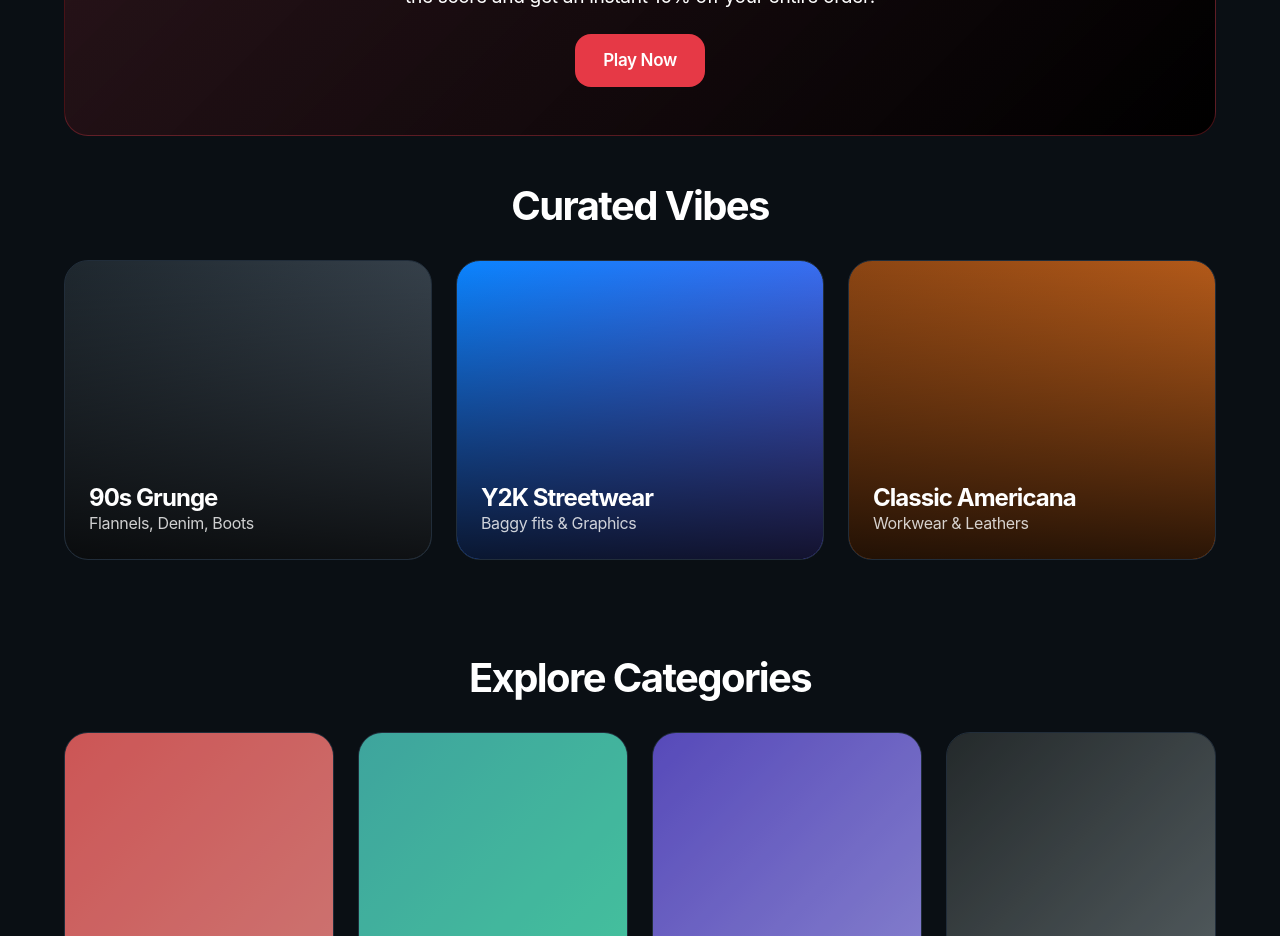
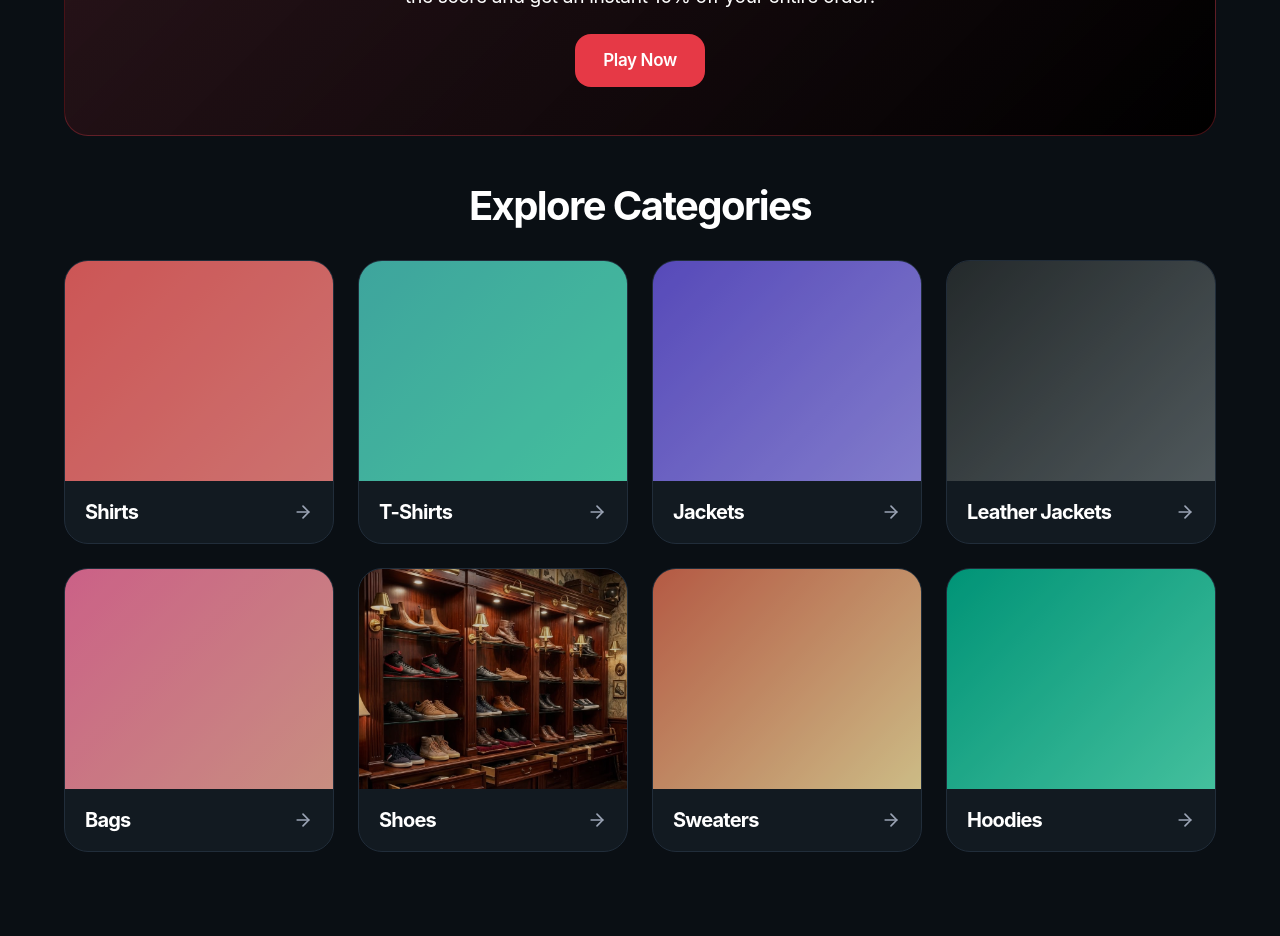
Before and after one commit to MohaminMalik/Ported-Hub, a Next.js app: page / in a window 1280 px wide. Shown: the part 1620-2556 px from the top of the page. Built offline with nearby package versions, Linux system fonts and the light colour scheme.

Commit message:
Remove Curated Vibes section

```diff
--- a/src/app/page.tsx
+++ b/src/app/page.tsx
@@ -77,26 +77,6 @@ export default function Home() {
           <Link href="/game" className="btn-primary">
             Play Now
           </Link>
-        </div>
-      </section>
-
-      {/* Curated Lookbooks */}
-      <section className="container py-12 animate-slide-up">
-        <h2 className="mb-8" style={{ fontSize: '2.5rem', fontWeight: 700, textAlign: 'center' }}>Curated Vibes</h2>
-        <div className="grid grid-cols-3">
-          {[
-            { title: "90s Grunge", subtitle: "Flannels, Denim, Boots", img: "linear-gradient(135deg, #1e272e, #485460)" },
-            { title: "Y2K Streetwear", subtitle: "Baggy fits & Graphics", img: "linear-gradient(135deg, #0A84FF, #5E5CE6)" },
-            { title: "Classic Americana", subtitle: "Workwear & Leathers", img: "linear-gradient(135deg, #8B4513, #D2691E)" }
-          ].map((lookbook, idx) => (
-            <div key={idx} className="card" style={{ position: 'relative', height: '300px', display: 'flex', alignItems: 'flex-end', padding: '24px', background: lookbook.img }}>
-              <div style={{ position: 'absolute', inset: 0, background: 'linear-gradient(to top, rgba(0,0,0,0.8) 0%, rgba(0,0,0,0) 100%)' }}></div>
-              <div style={{ position: 'relative', zIndex: 1 }}>
-                <h3 style={{ fontSize: '1.5rem', fontWeight: 700, color: 'white' }}>{lookbook.title}</h3>
-                <p style={{ color: 'rgba(255,255,255,0.8)' }}>{lookbook.subtitle}</p>
-              </div>
-            </div>
-          ))}
         </div>
       </section>
 
```
